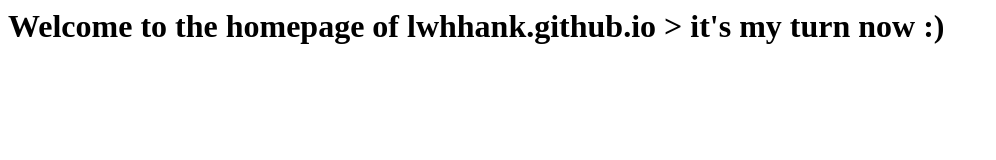
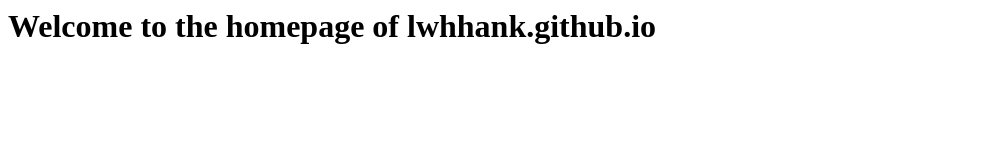
Before and after one commit to lwhhank/lwhhank.github.io, a plain HTML site: page index.html in a window 1280 px wide. Shown: the whole page, without its empty margins (0-996 px from the left). Drawn offline with Linux system fonts and the light colour scheme.

Commit message:
Update index.html

```diff
--- a/index.html
+++ b/index.html
@@ -1,7 +1,7 @@
 <html>
   <body>
     <h1>
-      Welcome to the homepage of lwhhank.github.io > it's my turn now :)
+      Welcome to the homepage of lwhhank.github.io
     </h1>
   </body>
 </html>
```
